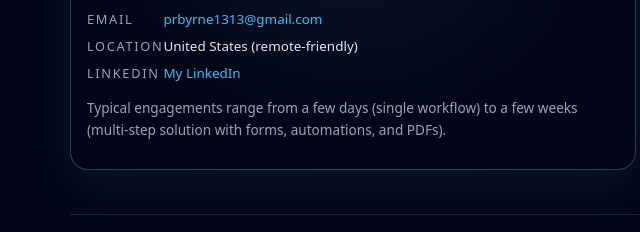
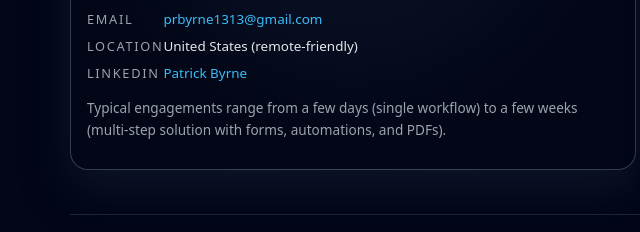
Before and after one commit to prbyrne1313/prbyrne1313.github.io, a plain HTML site: page index.html in a window 1280 px wide. Shown: the part 3299-3531 px from the top of the page, 30-670 px from the left. Drawn offline with Linux system fonts and the light colour scheme.

Commit message:
Update index.html

```diff
--- a/index.html
+++ b/index.html
@@ -1071,8 +1071,8 @@
             <li>
               <span class="contact-label">LinkedIn</span>
               <span>
-                <a href="www.linkedin.com/in/patrick-byrne-44b6748a" target="_blank" rel="noopener">
-                 My LinkedIn
+                <a href="https://www.linkedin.com/in/patrick-byrne-44b6748a" target="_blank" rel="noopener">
+                 Patrick Byrne
                 </a>
                 <!-- Replace with your real LinkedIn -->
               </span>
```
